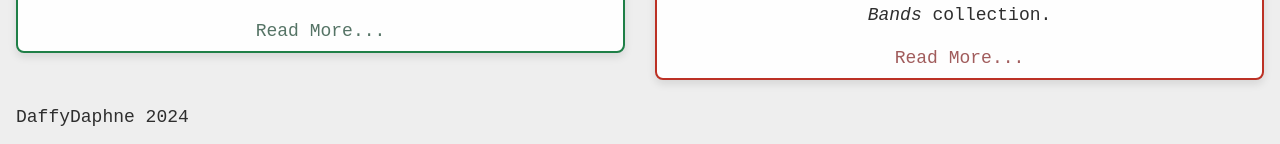
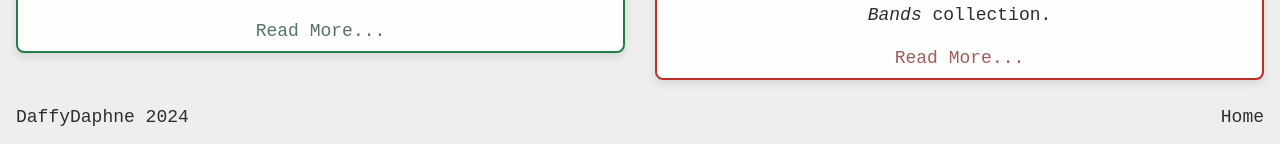
Before and after one commit to daffydaphne/song-suggestions, a Jekyll site: the page built from index.html, in a window 1280 px wide. Shown: the part 1188-1332 px from the top of the page. Built offline with Jekyll 4.4.1, drawn with Linux system fonts in a browser that asks for light colours.

Commit message:
Add home link to footer

```diff
--- a/_layouts/default.html
+++ b/_layouts/default.html
@@ -26,7 +26,10 @@
         {% include navigation.html %}
       </header>
       <main>{{ content }}</main>
-      <footer><p>DaffyDaphne 2024</p></footer>
+      <footer>
+        <p>DaffyDaphne 2024</p>
+        <a href="{{site.baseurl}}/">Home</a>
+      </footer>
     </div>
     <script>
       var toggler = document.getElementById("toggler");
--- a/assets/css/style.css
+++ b/assets/css/style.css
@@ -49,6 +49,11 @@ a {
 header,
 main {
   margin-bottom: 24px;
+}
+
+footer {
+  display: flex;
+  justify-content: space-between;
 }
 
 /* default.html template: header */
@@ -429,6 +434,7 @@ nav {
   filter: saturate(70%) brightness(90%);
   margin: 0 auto;
 }
+
 /* footer,
 header {
   display: flex;
```
